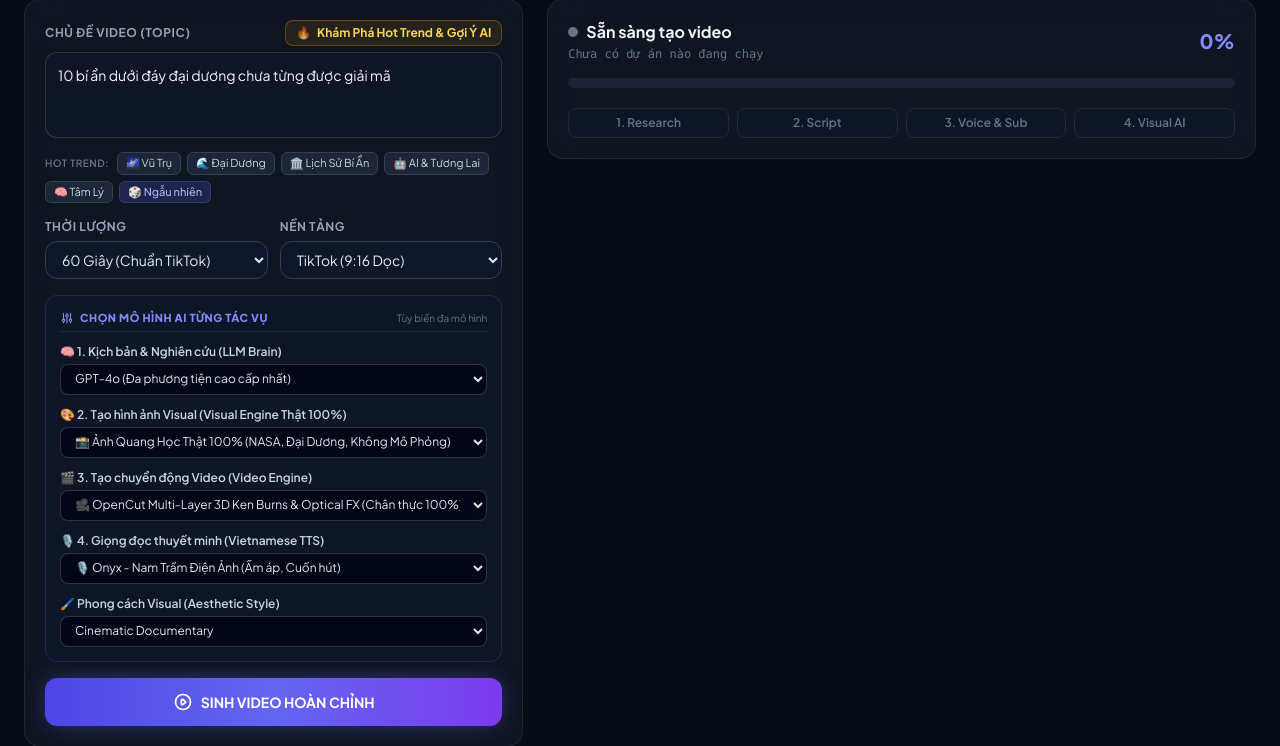
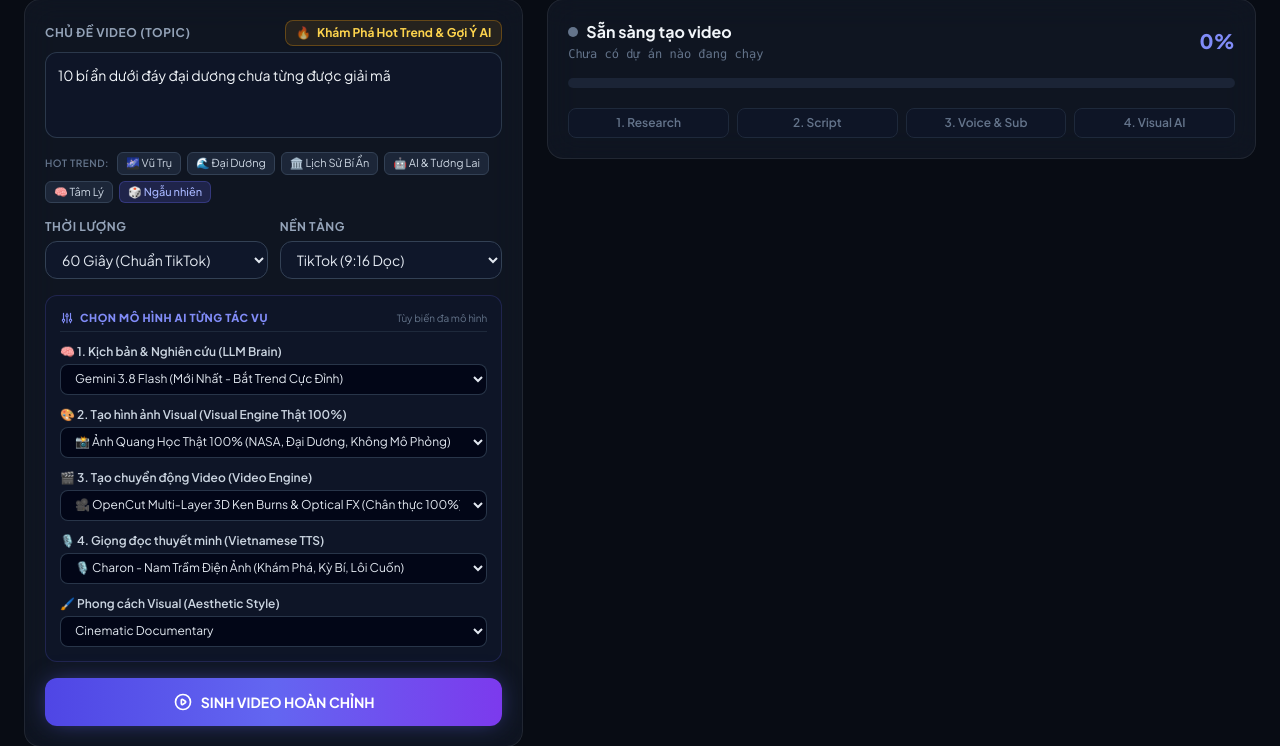
Before and after one commit to toanle17081998/toolmxh, a FastAPI app: page / in a window 1280 px wide. Shown: the part 98-844 px from the top of the page. Run offline with FastAPI, Linux system fonts and the light colour scheme; data that the repository does not hold is empty; parts of the project's set-up code (start-up, migrations or seed data) failed here and were passed over; some libraries are stand-ins or nearby versions.

Commit message:
fix(defaults): set Gemini 3.8 Flash and Charon Studio Voice as primary defaults

```diff
--- a/app/config.py
+++ b/app/config.py
@@ -30,9 +30,9 @@ class Settings(BaseSettings):
 
     # Default Providers
     DEFAULT_LLM_PROVIDER: str = "gemini"  # "gemini" | "openai"
-    DEFAULT_LLM_MODEL: str = "gemini-2.5-flash"
-    DEFAULT_TTS_PROVIDER: str = "edge"    # "edge" | "piper"
-    DEFAULT_TTS_VOICE: str = "vi-VN-HoaiMyNeural" # "vi-VN-NamMinhNeural"
+    DEFAULT_LLM_MODEL: str = "gemini-3.8-flash"
+    DEFAULT_TTS_PROVIDER: str = "gemini"  # "gemini" | "google" | "edge"
+    DEFAULT_TTS_VOICE: str = "charon"     # "charon" | "kore" | "puck"
     DEFAULT_IMAGE_PROVIDER: str = "auto"  # "auto" | "fal" | "comfyui" | "diffusers"
     DEFAULT_VIDEO_PROVIDER: str = "auto"  # "auto" | "wan" | "ltx" | "fal" | "comfyui"
 
--- a/app/models/project.py
+++ b/app/models/project.py
@@ -45,9 +45,9 @@ class ProjectConfig(BaseModel):
     language: str = "vi"
     style: str = "Cinematic Documentary"
     llm_model: str = "gemini-3.8-flash"
-    image_model: str = "gemini-3-pro-image-preview"
+    image_model: str = "real_media"
     video_model: str = "cinematic"  # cinematic, veo-3.1-generate-preview, comfyui
-    voice: str = "onyx"
+    voice: str = "charon"
     created_at: datetime = Field(default_factory=datetime.now)
 
 class ProjectState(BaseModel):
--- a/app/web/templates/index.html
+++ b/app/web/templates/index.html
@@ -124,18 +124,17 @@
               <span>🧠 1. Kịch bản & Nghiên cứu (LLM Brain)</span>
             </label>
             <select id="llmModelSelect" class="w-full bg-slate-950 border border-slate-700/80 rounded-lg px-2.5 py-1.5 text-xs text-slate-200 focus:outline-none focus:ring-2 focus:ring-indigo-500">
-              <optgroup label="👑 OpenAI GPT (Đỉnh Cao Tư Duy & Sáng Tạo)">
-                <option value="gpt-4o" selected>GPT-4o (Đa phương tiện cao cấp nhất)</option>
-                <option value="gpt-4o-mini">GPT-4o Mini (Siêu tốc độ & Tiết kiệm)</option>
+              <optgroup label="⚡ Google Gemini (Khuyên Dùng - Tự Nhiên & Ổn Định)">
+                <option value="gemini-3.8-flash" selected>Gemini 3.8 Flash (Mới Nhất - Bắt Trend Cực Đỉnh)</option>
+                <option value="gemini-3.5-flash-lite">Gemini 3.5 Flash-Lite (Siêu Tốc)</option>
+                <option value="gemini-3.1-pro-preview">Gemini 3.1 Pro (Chuyên Sâu)</option>
+                <option value="gemini-2.5-flash">Gemini 2.5 Flash (Cực Kỳ Ổn Định)</option>
+              </optgroup>
+              <optgroup label="👑 OpenAI GPT (Cần Nạp Credit API)">
+                <option value="gpt-4o">GPT-4o (Đa phương tiện cao cấp)</option>
+                <option value="gpt-4o-mini">GPT-4o Mini (Siêu tốc & Tiết kiệm)</option>
                 <option value="o3-mini">OpenAI o3-mini (Lập luận logic sâu)</option>
                 <option value="o1-mini">OpenAI o1-mini (Suy luận chuyên sâu)</option>
-                <option value="gpt-5.5">GPT-5.5 Sol (Mô hình thử nghiệm mới)</option>
-              </optgroup>
-              <optgroup label="⚡ Google Gemini">
-                <option value="gemini-3.8-flash">Gemini 3.8 Flash (Khuyên dùng)</option>
-                <option value="gemini-3.5-flash-lite">Gemini 3.5 Flash-Lite (Siêu tốc)</option>
-                <option value="gemini-3.1-pro-preview">Gemini 3.1 Pro (Chuyên sâu)</option>
-                <option value="gemini-2.5-flash">Gemini 2.5 Flash</option>
               </optgroup>
               <optgroup label="💻 Không Cần API">
                 <option value="offline">Offline Brain (Nội bộ máy tính)</option>
@@ -175,19 +174,19 @@
               <span>🎙️ 4. Giọng đọc thuyết minh (Vietnamese TTS)</span>
             </label>
             <select id="voiceSelect" class="w-full bg-slate-950 border border-slate-700/80 rounded-lg px-2.5 py-1.5 text-xs text-slate-200 focus:outline-none focus:ring-2 focus:ring-indigo-500">
-              <optgroup label="👑 OpenAI Studio Voice HD (Cực Hay, Chuẩn Quốc Tế)">
-                <option value="onyx" selected>🎙️ Onyx - Nam Trầm Điện Ảnh (Ấm áp, Cuốn hút)</option>
+              <optgroup label="🌟 Google Gemini Studio (Truyền Cảm, Điện Ảnh - Khuyên Dùng)">
+                <option value="charon" selected>🎙️ Charon - Nam Trầm Điện Ảnh (Khám Phá, Kỳ Bí, Lôi Cuốn)</option>
+                <option value="kore">🎙️ Kore - Nữ Phát Thanh Viên (Dịu Dàng, Truyền Cảm)</option>
+                <option value="puck">🎙️ Puck - Nam Trẻ Trung (TikTok / Shorts Năng Động)</option>
+                <option value="aoede">🎙️ Aoede - Nữ Sâu Lắng (Tri Thức, Đĩnh Đạc)</option>
+                <option value="fenrir">🎙️ Fenrir - Nam Uy Lực (Hào Hùng, Mạnh Mẽ)</option>
+              </optgroup>
+              <optgroup label="👑 OpenAI Studio Voice HD (Cần Credit OpenAI)">
+                <option value="onyx">🎙️ Onyx - Nam Trầm Điện Ảnh (Ấm áp, Cuốn hút)</option>
                 <option value="nova">🎙️ Nova - Nữ Truyền Cảm (Trẻ trung, Năng động)</option>
                 <option value="shimmer">🎙️ Shimmer - Nữ Dịu Dàng (Sâu lắng, Tri thức)</option>
                 <option value="alloy">🎙️ Alloy - Giọng Hiện Đại (Cân bằng, Rõ nét)</option>
                 <option value="echo">🎙️ Echo - Nam Đĩnh Đạc (Chuyên nghiệp)</option>
-              </optgroup>
-              <optgroup label="🌟 Google Gemini Studio (Truyền Cảm, Điện Ảnh)">
-                <option value="charon">🎙️ Charon - Nam Trầm Điện Ảnh (Khám Phá, Kỳ Bí)</option>
-                <option value="kore">🎙️ Kore - Nữ Phát Thanh Viên (Dịu Dàng, Truyền Cảm)</option>
-                <option value="puck">🎙️ Puck - Nam Trẻ Trung (TikTok / Shorts Năng Động)</option>
-                <option value="aoede">🎙️ Aoede - Nữ Sâu Lắng (Tri Thức, Đĩnh Đạc)</option>
-                <option value="fenrir">🎙️ Fenrir - Nam Uy Lực (Hào Hùng, Mạnh Mẽ)</option>
               </optgroup>
               <optgroup label="📺 Đài Truyền Hình VTV">
                 <option value="namminh">🎙️ Nam Thời Sự (NamMinh Neural)</option>
@@ -356,8 +355,8 @@
             <span>Tìm Kiếm</span>
           </button>
           <select id="topicBrainSelect" class="bg-slate-800 border border-slate-700 rounded-xl px-2 py-2 text-xs text-slate-200 focus:outline-none focus:ring-2 focus:ring-indigo-500">
-            <option value="openai" selected>👑 OpenAI GPT</option>
-            <option value="gemini">⚡ Google Gemini</option>
+            <option value="gemini" selected>⚡ Google Gemini (Khuyên Dùng)</option>
+            <option value="openai">👑 OpenAI GPT</option>
             <option value="auto">🔄 Tự Động</option>
           </select>
           <button id="aiSuggestBtn" onclick="generateAiTopics()" type="button" class="px-3.5 py-2 rounded-xl bg-gradient-to-r from-indigo-600 via-purple-600 to-pink-600 hover:opacity-95 text-white font-bold text-xs transition shadow-lg shadow-indigo-600/30 flex items-center space-x-1.5 whitespace-nowrap">
```
